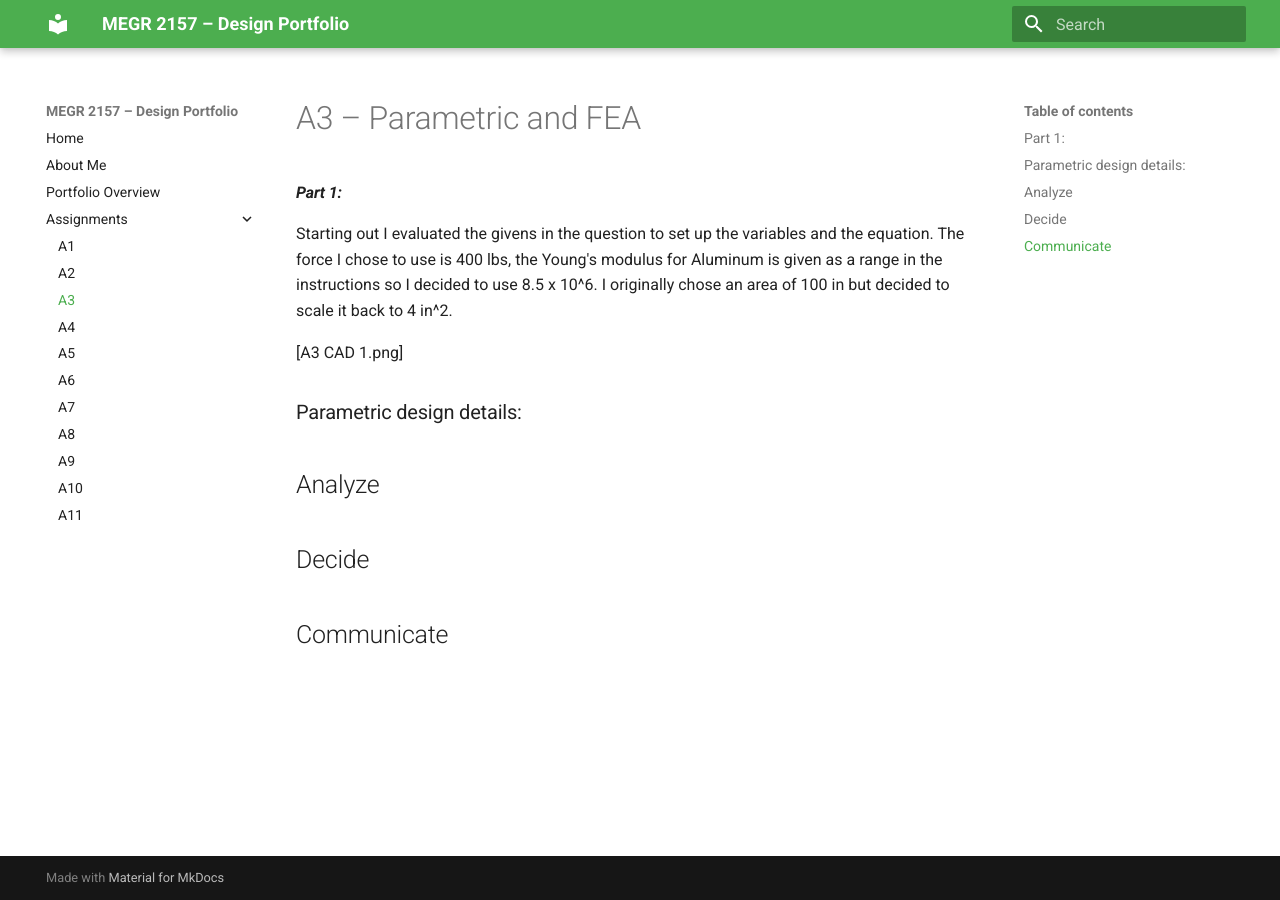
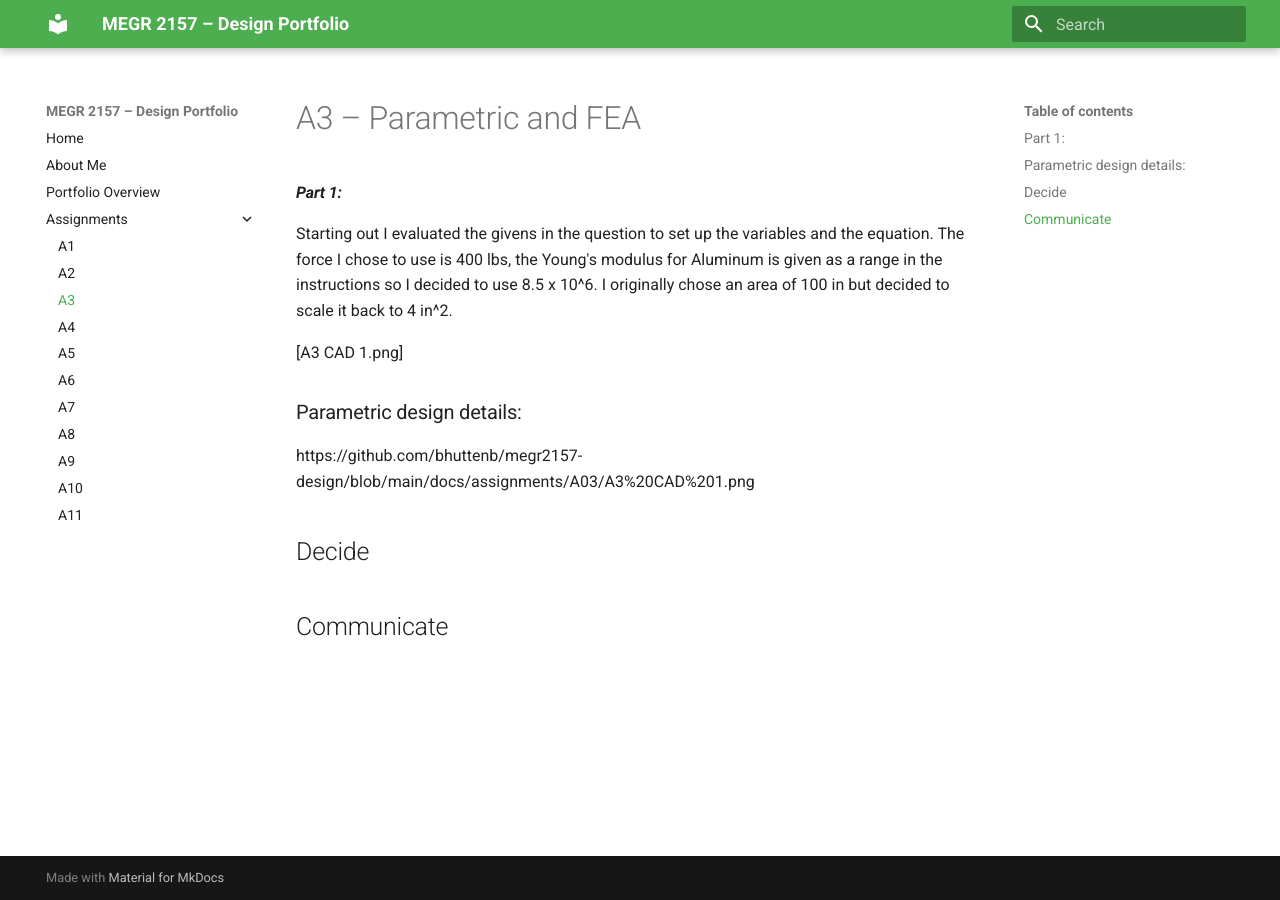
Before and after one commit to bhuttenb/megr2157-design, an MkDocs documentation site: the page built from docs/assignments/A03/index.md, in a window 1280 px wide. Built offline with MkDocs 1.6.1 and Material for MkDocs 9.7.7, drawn with Linux system fonts in a browser that asks for light colours.

Commit message:
Fix image link and update section title
Updated image link and section heading for clarity.

```diff
--- a/docs/assignments/A03/index.md
+++ b/docs/assignments/A03/index.md
@@ -7,7 +7,7 @@ Starting out I evaluated the givens in the question to set up the variables and
 
 ###Parametric design details:
 
-## Analyze
+https://github.com/bhuttenb/megr2157-design/blob/main/docs/assignments/A03/A3%20CAD%201.png
 
 
 ## Decide
```
